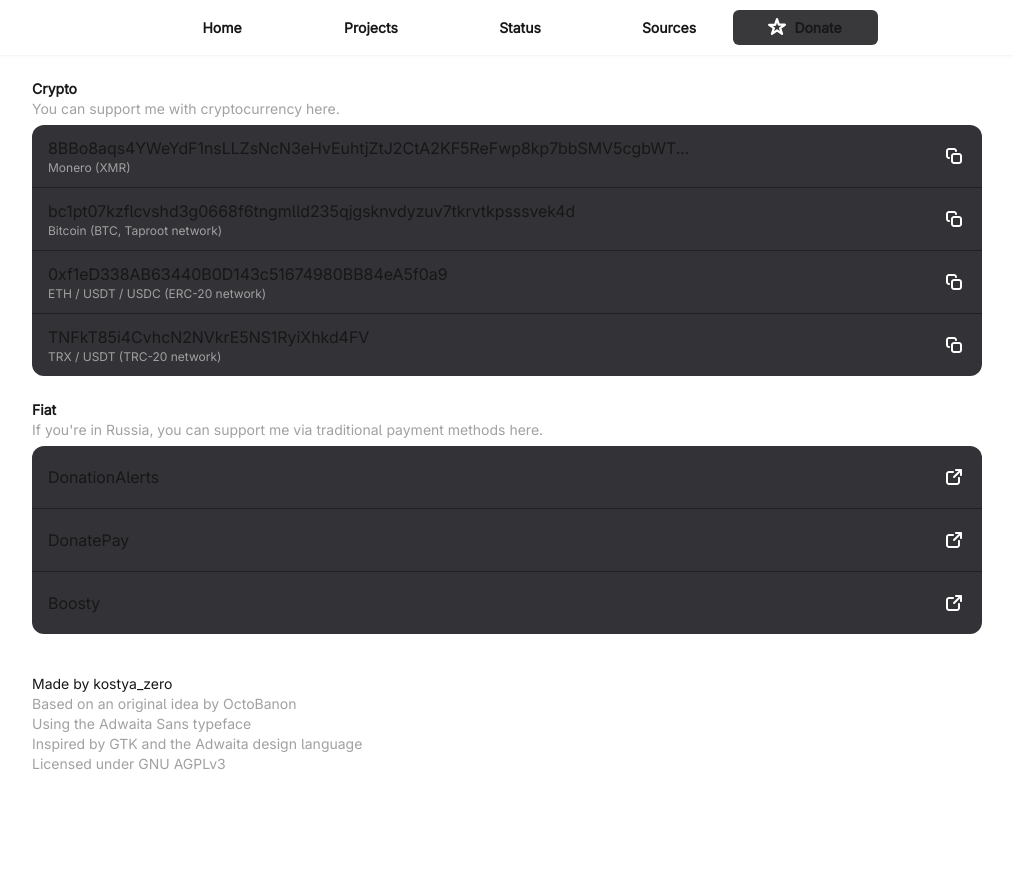
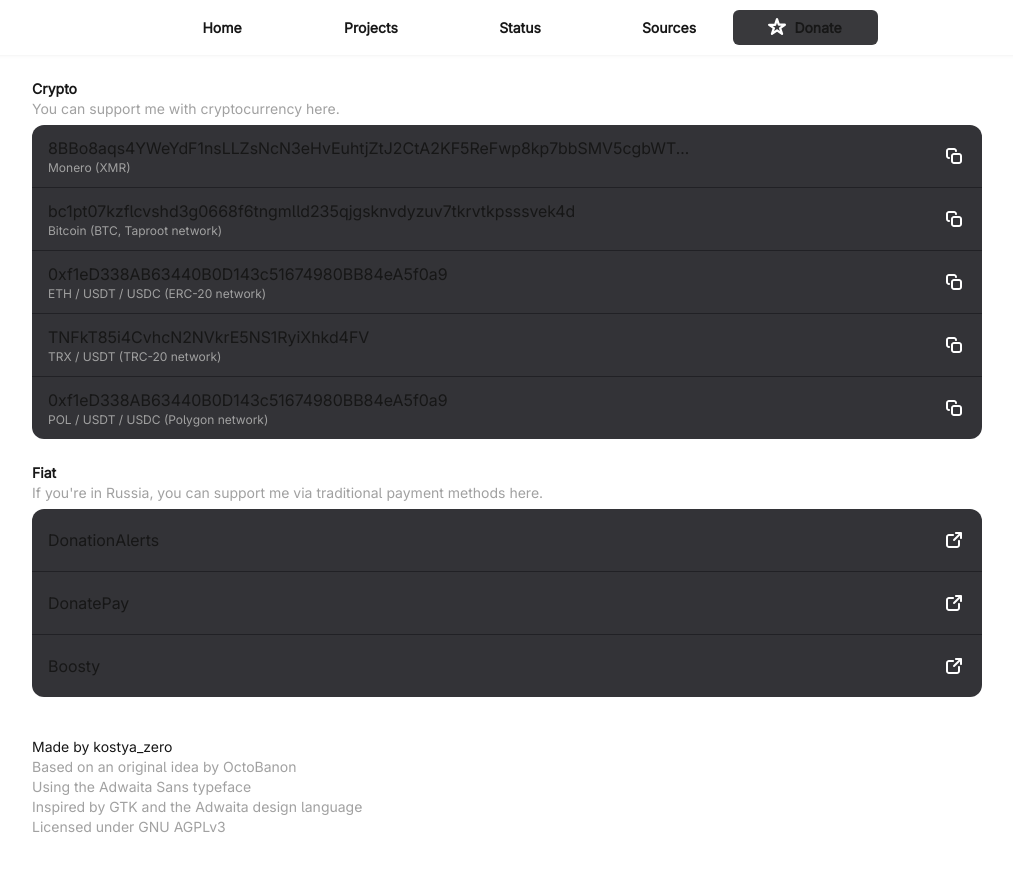
Before and after one commit to OctoBanon-Main/website, a Next.js app: page /donate in a window 1280 px wide. Shown: the top 870 px of the page, without its empty margins (133-1146 px from the left). Before the commit the page ends 800 px from the top, so only its background shows below. Built offline with nearby package versions, Linux system fonts and the light colour scheme.

Commit message:
chore(donate): add Polygon network to list

```diff
--- a/src/data/donate.ts
+++ b/src/data/donate.ts
@@ -2,7 +2,8 @@ export const DONATE = [
   { text: "8BBo8aqs4YWeYdF1nsLLZsNcN3eHvEuhtjZtJ2CtA2KF5ReFwp8kp7bbSMV5cgbWT6JaEqPb8re3KBpMFBCFV3NSCjGUAkQ", description: "Monero (XMR)", copyable: true },
   { text: "bc1pt07kzflcvshd3g0668f6tngmlld235qjgsknvdyzuv7tkrvtkpsssvek4d", description: "Bitcoin (BTC, Taproot network)", copyable: true },
   { text: "0xf1eD338AB63440B0D143c51674980BB84eA5f0a9", description: "ETH / USDT / USDC (ERC-20 network)", copyable: true },
-  { text: "TNFkT85i4CvhcN2NVkrE5NS1RyiXhkd4FV", description: "TRX / USDT (TRC-20 network)", copyable: true }
+  { text: "TNFkT85i4CvhcN2NVkrE5NS1RyiXhkd4FV", description: "TRX / USDT (TRC-20 network)", copyable: true },
+  { text: "0xf1eD338AB63440B0D143c51674980BB84eA5f0a9", description: "POL / USDT / USDC (Polygon network)", copyable: true }
 ];
 
 export const FIAT_DONATE = [
```
